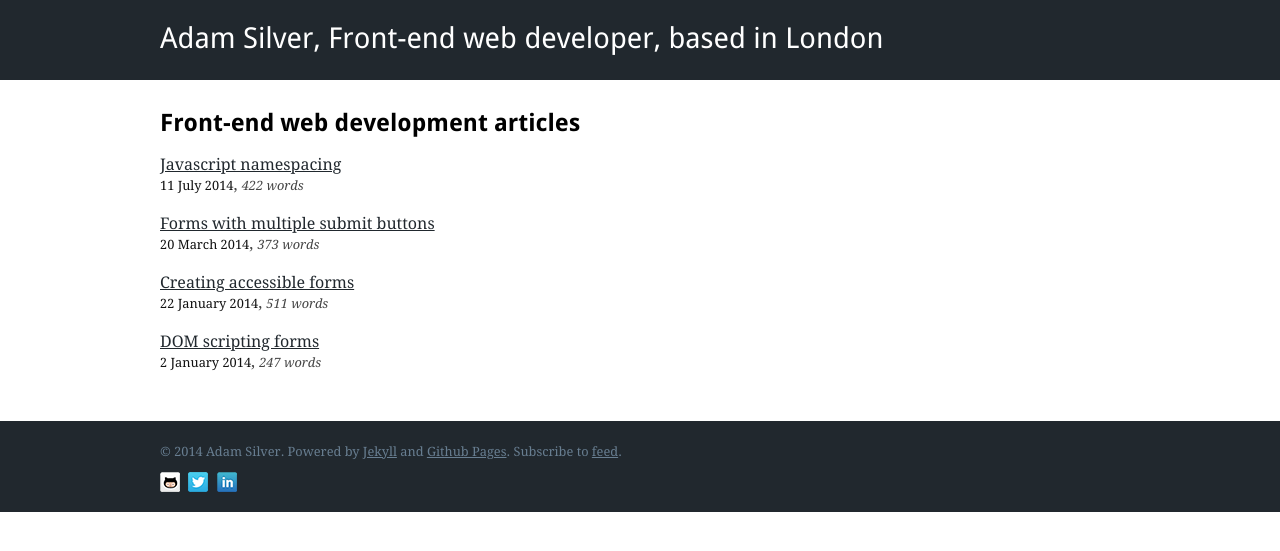
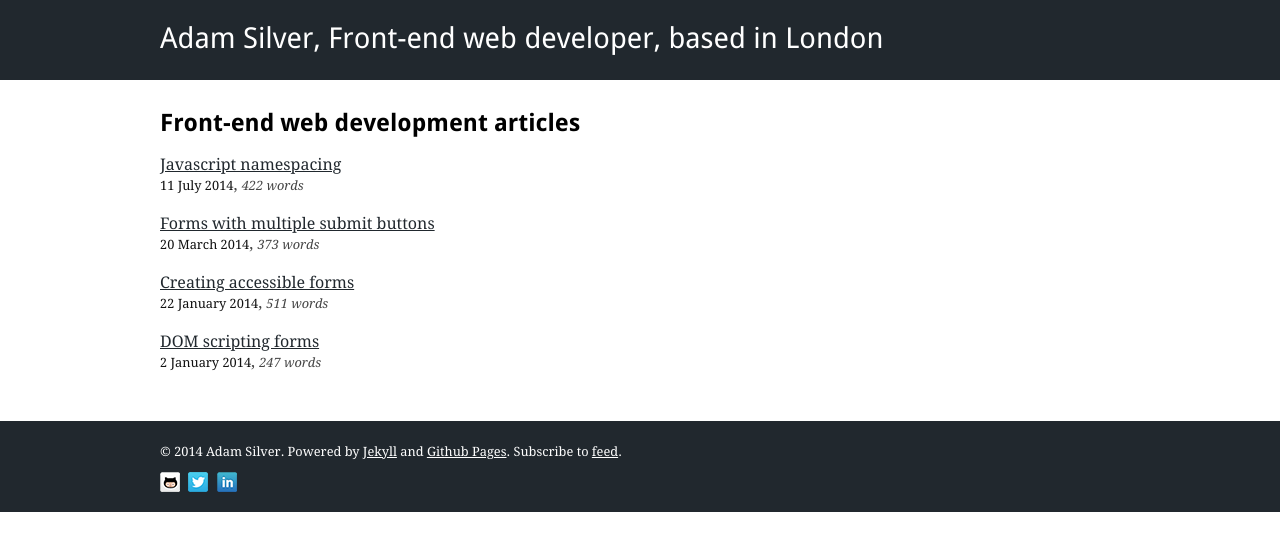
Before and after one commit to adamsilver/adamsilver.io-jekyll, a Jekyll site: the page built from index.md, in a window 1280 px wide. Shown: the top 551 px of the page. Built offline with Jekyll 4.4.1, drawn with Linux system fonts in a browser that asks for light colours; Markdown is read by kramdown in place of the engine named in the settings.

Commit message:
updated footer styles

```diff
--- a/css/main.css
+++ b/css/main.css
@@ -120,8 +120,8 @@ p {
 
 a {
 	color: #21282e;
-	-webkit-transition:color .3s;
-    transition: color .3s;
+	-webkit-transition:color .1s;
+    transition: color .1s;
 }
 
 a:hover {
@@ -180,11 +180,11 @@ a:hover {
 #footer p {
 	margin-bottom: 0;
 	font-size: 0.8em;
-	color: #687E91;
+	color: #fff;
 }
 
 #footer a {
-	color: #687E91;
+	color: #fff;
 }
 
 #footer a:hover {
@@ -199,58 +199,6 @@ a:hover {
 #footer a img {
 	vertical-align: bottom;
 	border: none;
-}
-
-
-/**********************************************************
-* Breadcrumb
-**********************************************************/
-
-#breadcrumb {
-	padding-bottom: 10px;
-	margin-bottom: 20px;
-	border-bottom: 1px solid #ccc;
-}
-
-#breadcrumb p {
-	font-size: 0.9em;
-	margin: 0;
-}
-
-/**********************************************************
-* Logo
-**********************************************************/
-
-#logo {
-	float: left;
-}
-
-#logo a {
-	font-size: 1.5em;
-	background-color: #e32d40;
-	padding: 12px 10px 10px;
-	display: inline-block;
-	color: #fff;
-	text-decoration: none;
-	font-family: 'droid serif';
-	text-transform: uppercase;
-	border-radius: 5px;
-	-webkit-transition:background-color .4s, -webkit-transform 2s;
-    transition: background-color .4s, transform 2s;
-}
-
-#logo a:hover {
-	/*background-color: #CA1A2C;*/
-	background-color: #687E91;
-	/* -webkit-transform:rotate(180deg);
-    transform:rotate(180deg);*/
-}
-
-#logo .tagLine {
-	color: #687E91;
-	font-size: 0.9em;
-	text-transform: uppercase;
-	margin-bottom: 0;
 }
 
 /**********************************************************
```
